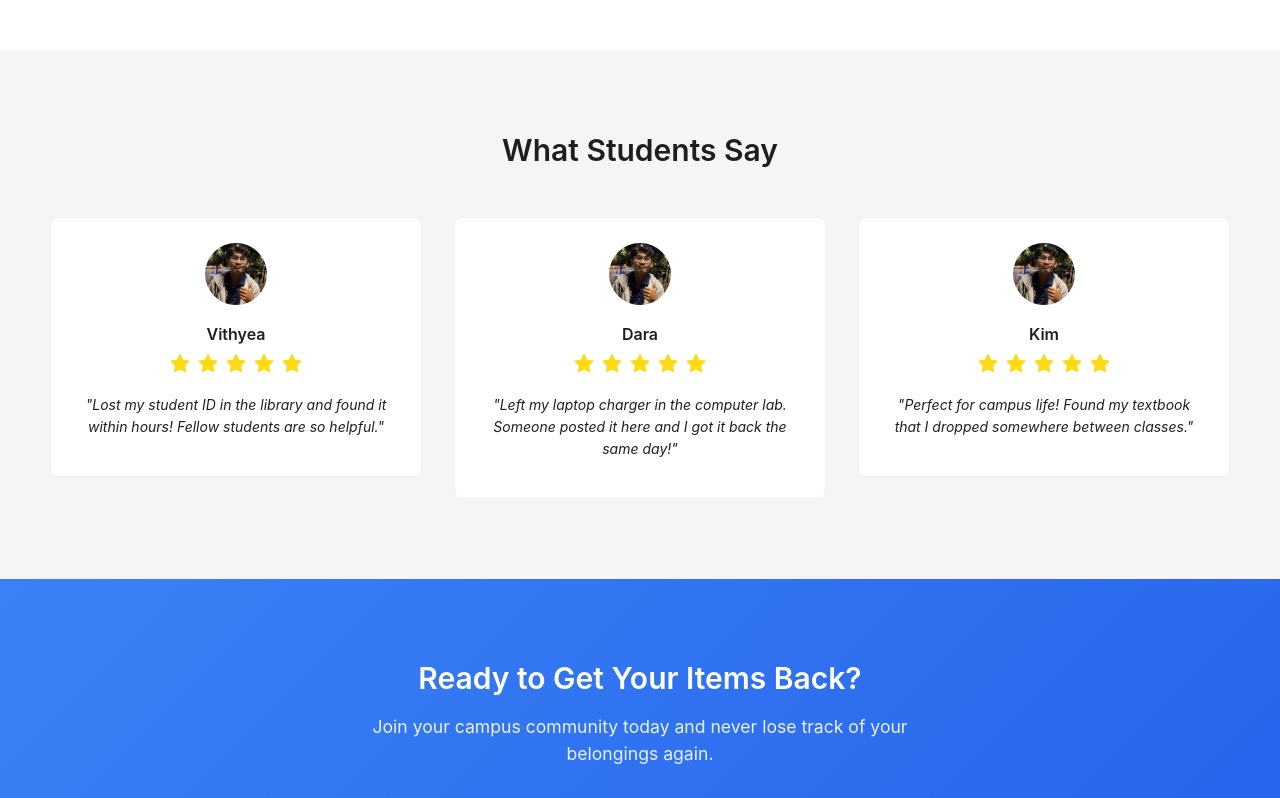
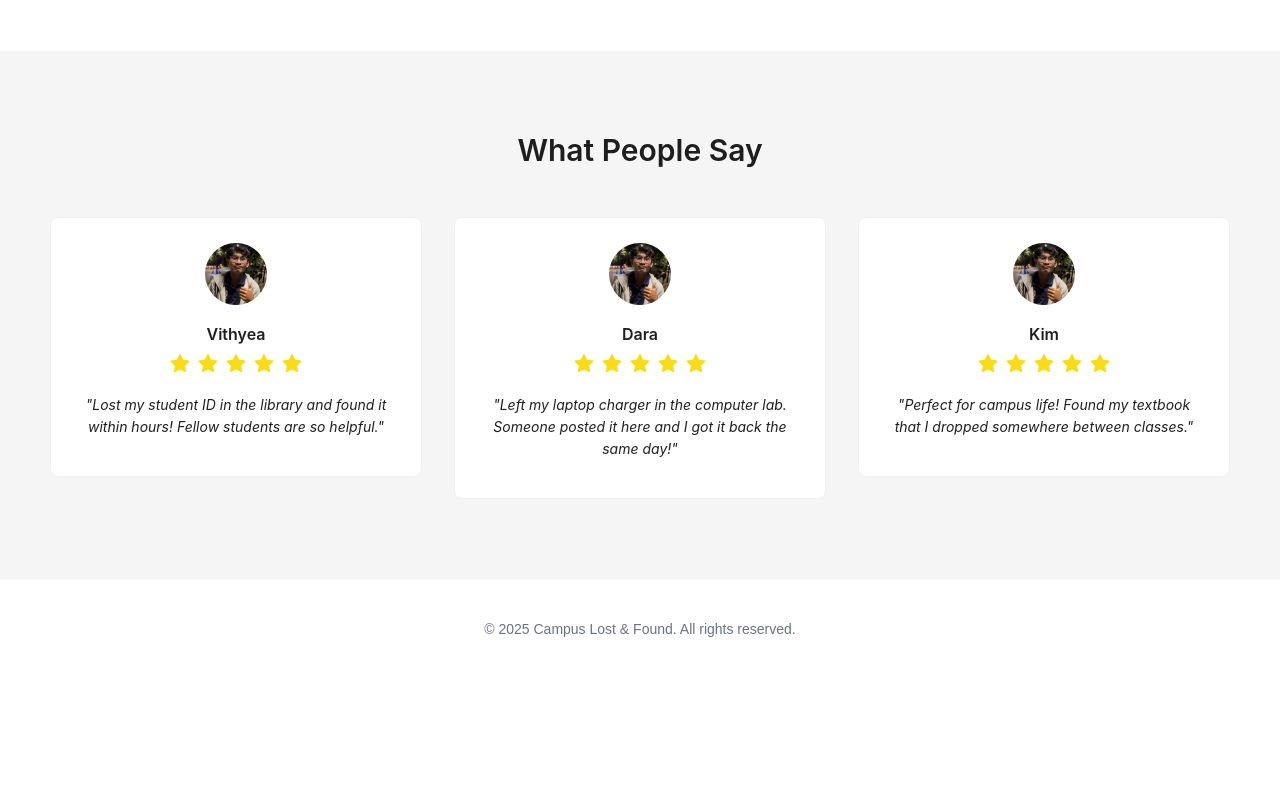
Before and after one commit to Lim-Vithyea/LostandFound, a React (Vite) app: page / in a window 1280 px wide. Shown: the part 1680-2478 px from the top of the page. After the commit the page ends 2360 px from the top, so only its background shows below. Built offline with nearby package versions, Linux system fonts and the light colour scheme.

Commit message:
small change

```diff
--- a/src/components/TopHeader.tsx
+++ b/src/components/TopHeader.tsx
@@ -59,7 +59,7 @@ const TopHeader : React.FC = () => {
                 >
                   <Button>
                     <UserOutlined />
-                    <span>John Doe</span>
+                    <span>Lim Vithyea</span>
                   </Button>
                 </Dropdown>
               </Col>
--- a/src/pages/FoundorLostForm.tsx
+++ b/src/pages/FoundorLostForm.tsx
@@ -39,6 +39,7 @@ const FoundorLostForm: React.FC = () => {
       <TopHeader/>
       <div className="flex-grow flex items-center justify-center p-1">
         <div className="w-full max-w-7xl">
+          <div data-aos="fade-up" data-aos-delay="200">
           <Card className="shadow-lg" style={{ maxHeight: '90vh', overflowY: 'auto' }}>
           <Row gutter={[24, 16]}>
             <Col xs={24} md={12} className="p-4">
@@ -193,6 +194,7 @@ const FoundorLostForm: React.FC = () => {
             </Col>
           </Row>
           </Card>
+          </div>
         </div>
       </div>
     </div>
--- a/src/pages/LandingPage.tsx
+++ b/src/pages/LandingPage.tsx
@@ -248,7 +248,7 @@ const LandingPage: React.FC = () => {
         <div style={{ padding: '80px 50px'}}>
           <div data-aos="fade-up">
             <Title level={2} style={{ textAlign: 'center', marginBottom: '3rem' }}>
-              What Students Say
+              What People Say
             </Title>
           </div>
           <Row gutter={[32, 32]}>
@@ -274,7 +274,7 @@ const LandingPage: React.FC = () => {
         </div>
 
         {/* CTA Section */}
-        <div style={{
+        {/* <div style={{
           padding: '80px 50px',
           background: 'linear-gradient(135deg, #3b82f6 0%, #2563eb 100%)',
           color: 'white',
@@ -289,7 +289,7 @@ const LandingPage: React.FC = () => {
               </div>
               <div data-aos="fade-up" data-aos-delay="200">
                 <Paragraph style={{ fontSize: '1.1rem', marginBottom: '2rem', color: 'rgba(255,255,255,0.9)' }}>
-                  Join your campus community today and never lose track of your belongings again.
+                  try it now
                 </Paragraph>
               </div>
               <div data-aos="fade-up" data-aos-delay="400">
@@ -304,8 +304,9 @@ const LandingPage: React.FC = () => {
               </div>
             </Col>
           </Row>
-        </div>
+        </div>*/}
       </Content>
+
 
       {/* Footer */}
       <Footer style={{ background: '#ffffff', padding: '40px 50px' }}>
--- a/src/pages/Profile.tsx
+++ b/src/pages/Profile.tsx
@@ -3,6 +3,9 @@ import { Card, Avatar, Tabs, Row, Col, Button, Statistic, List, Tag, Input } fro
 import { UserOutlined, EditOutlined, MailOutlined, PhoneOutlined, EnvironmentOutlined, ClockCircleOutlined, CheckCircleOutlined } from '@ant-design/icons';
 import TopHeader from "../components/TopHeader";
 import profilepic from "../assets/Vithyea.jpg";
+import AOS from 'aos';
+import 'aos/dist/aos.css';
+import { useEffect } from 'react';
 
 const { TabPane } = Tabs;
 
@@ -28,8 +31,21 @@ const userData = {
   ]
 };
 
+
+
 const Profile: React.FC = () => {
   const [activeTab, setActiveTab] = useState('activity');
+  useEffect(() => {
+    AOS.init(
+      {
+        duration: 300,
+        easing: 'ease-in-out',
+        once: false,
+        mirror: true,
+        offset: 100
+      }
+    );
+  }, []);
 
   const renderStatusTag = (status: string) => {
     switch(status) {
@@ -50,6 +66,7 @@ const Profile: React.FC = () => {
       <div className="container mx-auto px-2 py-2 max-w-8xl">
         {/* Profile Header */}
         <Card className="mb-6 shadow-sm">
+        <div data-aos="fade-up" data-aos-delay="400">
           <Row gutter={[24, 16]} align="middle">
             <Col xs={24} md={6} style={{ display: 'flex', justifyContent: 'center' }}>
               <Avatar
@@ -102,9 +119,11 @@ const Profile: React.FC = () => {
               </div>
             </Col>
           </Row>
+          </div>
         </Card>
 
         {/* Tabs Section */}
+        <div data-aos="fade-up" data-aos-delay="400">
         <Card className="shadow-sm">
           <Tabs activeKey={activeTab} onChange={setActiveTab}>
             <TabPane tab="Activity" key="activity">
@@ -177,6 +196,7 @@ const Profile: React.FC = () => {
             </TabPane>
           </Tabs>
         </Card>
+        </div>
       </div>
     </div>
   );
```
